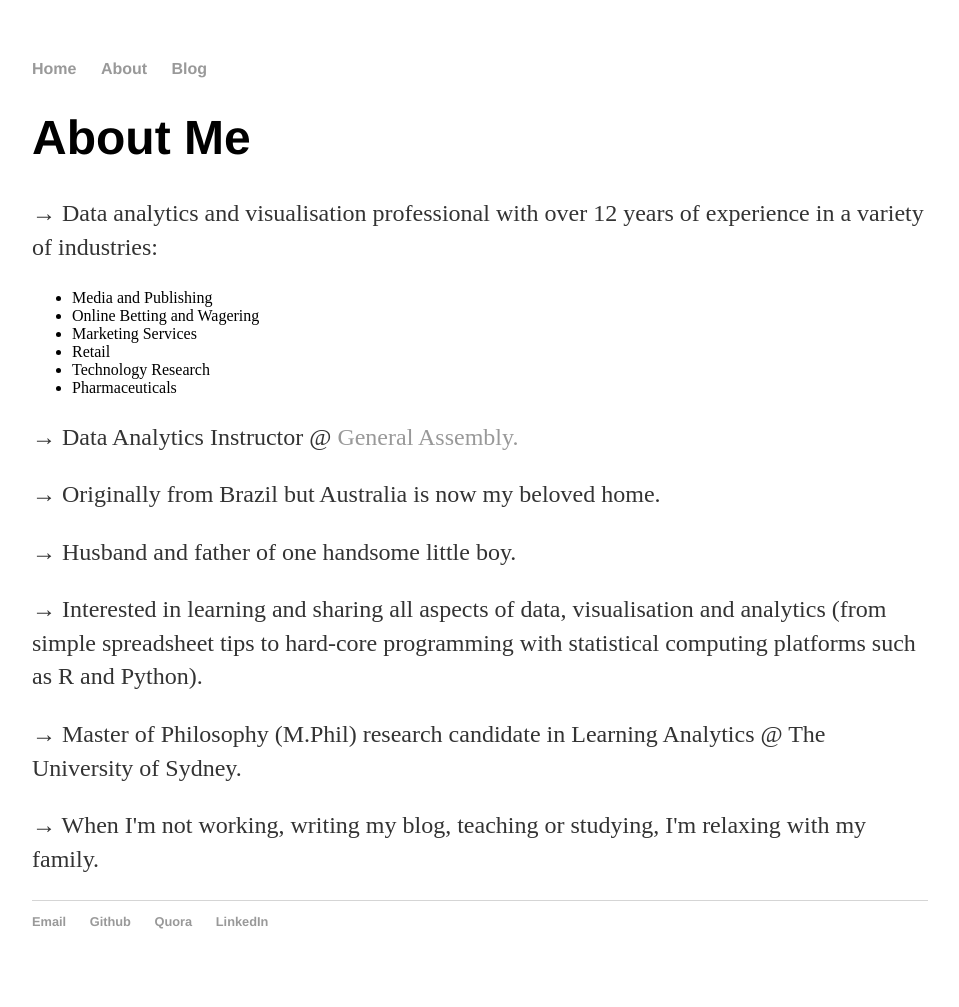
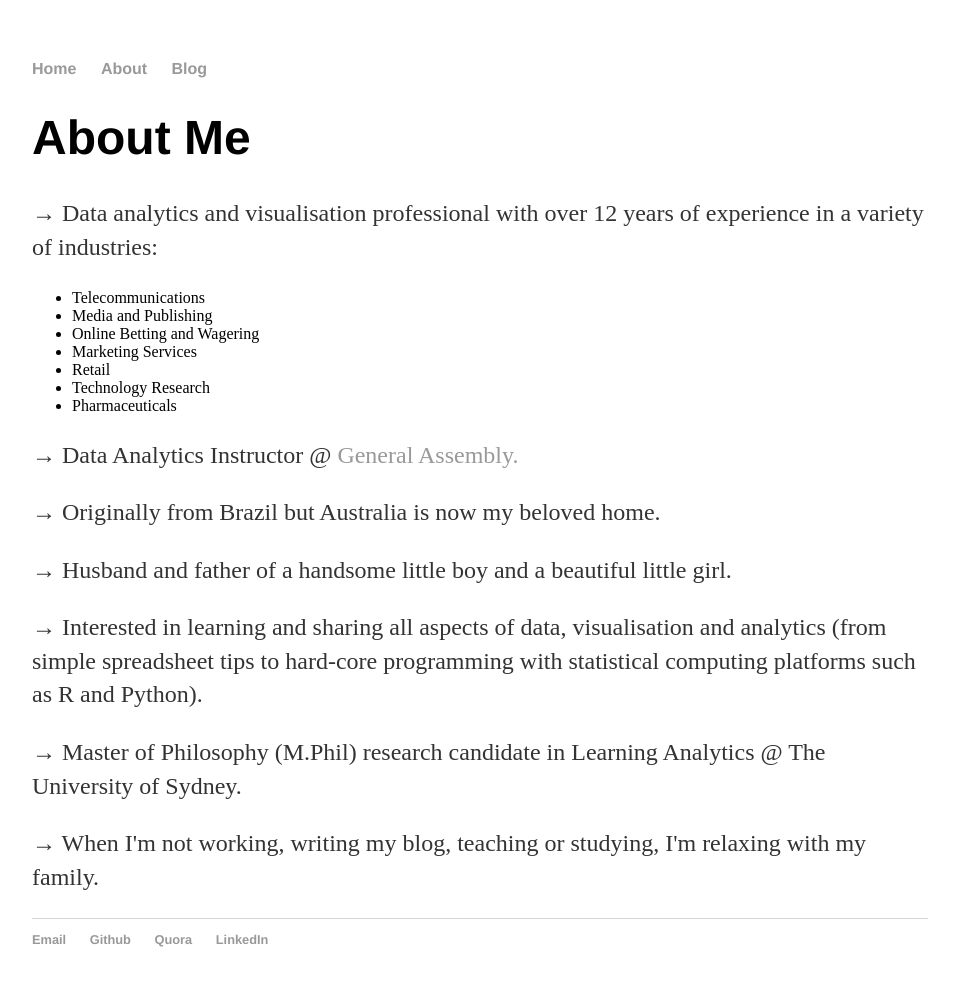
Before and after one commit to FelipeRego/FelipeRego.github.io, a Jekyll site: the page built from about/index.html, in a window 1280 px wide. Shown: the whole page, without its empty margins (160-1119 px from the left). Built offline with Jekyll 4.4.1, drawn with Linux system fonts in a browser that asks for light colours; a script that is not in the unit is left out; comment, search, counter and statistics services are not loaded.

Commit message:
Update index.html

```diff
--- a/about/index.html
+++ b/about/index.html
@@ -11,6 +11,7 @@ title: Felipe Rego - Data Analyst | Insights | Wrangling | Visualisation | Model
 	<p>
 	&#8594; Data analytics and visualisation professional with over 12 years of experience in a variety of industries:
 	<ul>
+		<li>Telecommunications</li>
 		<li>Media and Publishing</li>
 		<li>Online Betting and Wagering</li>
 		<li>Marketing Services</li>
@@ -30,7 +31,7 @@ title: Felipe Rego - Data Analyst | Insights | Wrangling | Visualisation | Model
 
 
 	<p>
-	&#8594; Husband and father of one handsome little boy.
+	&#8594; Husband and father of a handsome little boy and a beautiful little girl.
 	</p>
 
 	<p>
```
